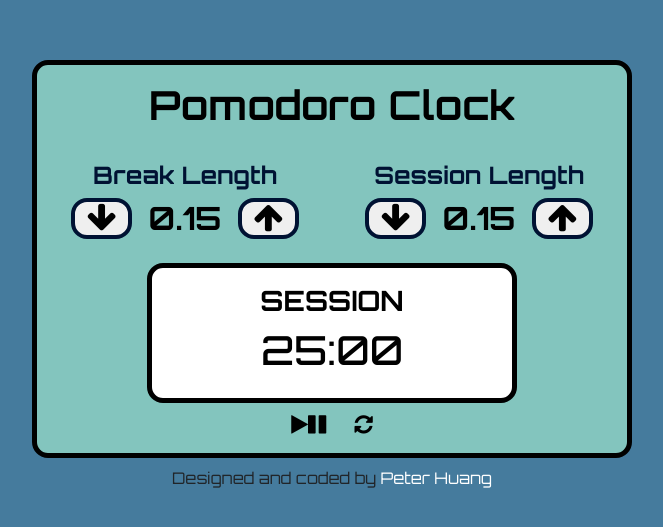
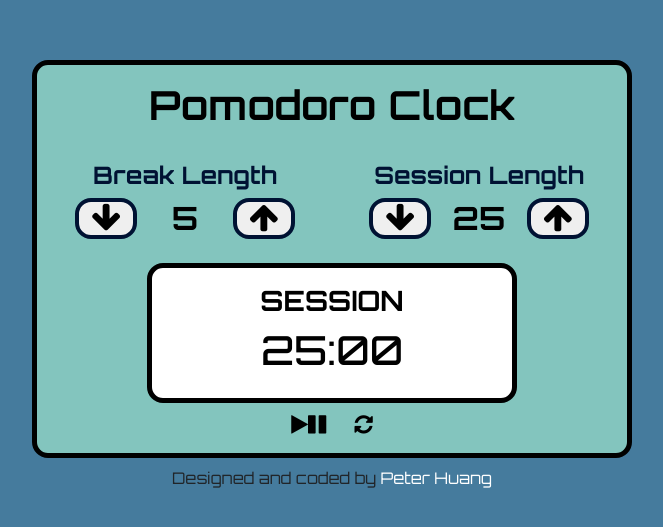
Before and after one commit to peter-huang/pomodoro-clock, a React (Create React App) app: page / in a window 1280 px wide. Shown: the part 125-652 px from the top of the page, without its empty margins (308-971 px from the left). Built offline with nearby package versions, Linux system fonts and the light colour scheme.

Commit message:
Updated countdown logic, included dynamic css styles for 60 and 30 countdown mark

```diff
--- a/public/index.html
+++ b/public/index.html
@@ -51,6 +51,5 @@
       To begin the development, run `npm start` or `yarn start`.
       To create a production bundle, use `npm run build` or `yarn build`.
     -->
-    <script src="https://cdn.freecodecamp.org/testable-projects-fcc/v1/bundle.js"></script>
   </body>
 </html>
--- a/src/App.js
+++ b/src/App.js
@@ -1,18 +1,6 @@
 import React from "react";
 import logo from "./logo.svg";
 
-const CLOCK_STATES = {
-  DEFAULT: {
-    session_length: 0.15,
-    session_in_secs: 7,
-    break_length: 0.15,
-    break_in_secs: 7,
-    time_left: "25:00",
-    isStartTimer: false,
-    isStartBreak: false,
-  },
-};
-/*
 const CLOCK_STATES = {
   DEFAULT: {
     session_length: 25,
@@ -24,7 +12,7 @@ const CLOCK_STATES = {
     isStartBreak: false,
   },
 };
-*/
+
 class App extends React.Component {
   constructor(props) {
     super(props);
@@ -64,13 +52,13 @@ class App extends React.Component {
   }
 
   shouldComponentUpdate(nextProp, nextState) {
-    if (this.state.session_in_secs === nextState.session_in_secs) {
-      console.log("update " + this.state.session_in_secs);
-    }
-
     return true;
   }
 
+  /*
+   * Starts and stops the timer countdown
+   *
+   * */
   start_stop() {
     if (!this.state.isStartTimer) {
       this.startTimer();
@@ -108,7 +96,7 @@ class App extends React.Component {
           this.setState((state) => {
             return {
               isStartBreak: !state.isStartBreak,
-              time_left: this.formatTime(this.state.session_in_secs),
+              time_left: this.formatTime(this.state.break_in_secs),
               session_in_secs: state.session_length * 60,
             };
           });
@@ -124,9 +112,6 @@ class App extends React.Component {
 
       // Countdown break
       else {
-        console.log("break start");
-        console.log(this.state.break_in_secs);
-
         if (this.state.break_in_secs <= 0) {
           this.audio.currentTime = 0;
           this.audio.play();
@@ -134,7 +119,7 @@ class App extends React.Component {
           this.setState((state) => {
             return {
               isStartBreak: !state.isStartBreak,
-              time_left: this.formatTime(this.state.break_in_secs),
+              time_left: this.formatTime(this.state.session_in_secs),
               break_in_secs: state.break_length * 60,
             };
           });
@@ -150,12 +135,14 @@ class App extends React.Component {
     }, 1000);
   }
 
+  /*
+   * Stops the countdown timer
+   *
+   */
   stopTimer() {
     if (this.countDownHandler != null) {
       clearInterval(this.countDownHandler);
     }
-
-    console.log("end timer");
   }
 
   /*
@@ -297,6 +284,8 @@ class App extends React.Component {
   }
 
   render() {
+    let isStartBreak = this.state.isStartBreak;
+
     return (
       <div class="container h-100">
         <div class="row h-100">
@@ -377,11 +366,53 @@ class App extends React.Component {
                 {/* Sesssion */}
                 <div class="col-12 col-sm-12 col-md-12 col-lg-12 col-xl-12 pt-4 d-flex flex-column justify-content-center align-items-center">
                   <div id="timer-container">
-                    <h3 id="timer-label" class="text-center">
+                    <h3
+                      id="timer-label"
+                      className={
+                        !isStartBreak &&
+                        this.state.session_in_secs > 30 &&
+                        this.state.session_in_secs < 60
+                          ? "text-center time-left-inactive"
+                          : !isStartBreak &&
+                            this.state.session_in_secs >= 0 &&
+                            this.state.session_in_secs <= 30
+                          ? "text-center time-left-active"
+                          : isStartBreak &&
+                            this.state.break_in_secs > 30 &&
+                            this.state.break_in_secs < 60
+                          ? "text-center time-left-inactive"
+                          : isStartBreak &&
+                            this.state.break_in_secs >= 0 &&
+                            this.state.break_in_secs <= 30
+                          ? "text-center time-left-active"
+                          : "text-center"
+                      }
+                    >
                       {!this.state.isStartBreak ? "SESSION" : "BREAK"}
                     </h3>
 
-                    <h1 id="time-left" class="text-center">
+                    <h1
+                      id="time-left"
+                      className={
+                        !isStartBreak &&
+                        this.state.session_in_secs > 30 &&
+                        this.state.session_in_secs < 60
+                          ? "text-center time-left-inactive"
+                          : !isStartBreak &&
+                            this.state.session_in_secs >= 0 &&
+                            this.state.session_in_secs <= 30
+                          ? "text-center time-left-active"
+                          : isStartBreak &&
+                            this.state.break_in_secs > 30 &&
+                            this.state.break_in_secs < 60
+                          ? "text-center time-left-inactive"
+                          : isStartBreak &&
+                            this.state.break_in_secs >= 0 &&
+                            this.state.break_in_secs <= 30
+                          ? "text-center time-left-active"
+                          : "text-center"
+                      }
+                    >
                       {this.state.time_left}
                     </h1>
 
--- a/src/frontend/css/main.css
+++ b/src/frontend/css/main.css
@@ -107,6 +107,17 @@ a:hover, a:visited {
   min-width: 200px;
 }
 
+#pomodoro-clock .time-left-active {
+  animation-iteration-count: infinite;
+  animation-name: time-left-active;
+  animation-timing-function: linear;
+  animation-duration: 1s;
+}
+
+#pomodoro-clock .time-left-inactive {
+  color: red !important;
+}
+
 #pomodoro-clock #play-reset-controls #start_stop,
 #pomodoro-clock #play-reset-controls #reset {
   border: none;
@@ -128,4 +139,28 @@ a:hover, a:visited {
 #pomodoro-clock #break-container * {
   padding: 0em 0.25em;
 }
+
+@keyframes time-left-active {
+  0% {
+    color: red;
+  }
+  25% {
+    color: red;
+  }
+  26% {
+    color: black;
+  }
+  50% {
+    color: black;
+  }
+  75% {
+    color: black;
+  }
+  76% {
+    color: red;
+  }
+  100% {
+    color: red;
+  }
+}
 /*# sourceMappingURL=main.css.map */
--- a/src/frontend/scss/main.scss
+++ b/src/frontend/scss/main.scss
@@ -12,6 +12,30 @@
   }
   // Output standard non-prefixed declaration
   #{$property}: #{$value};
+}
+
+// Mixin to prefix animation
+//// @param {String} $animation-name - Name of the animation
+@mixin keyframes($animation-name) {
+  @-webkit-keyframes #{$animation-name} {
+    @content;
+  }
+
+  @-moz-keyframes #{$animation-name} {
+    @content;
+  }
+
+  @-ms-keyframes #{$animation-name} {
+    @content;
+  }
+
+  @-o-keyframes #{$animation-name} {
+    @content;
+  }
+
+  @keyframes #{$animation-name} {
+    @content;
+  }
 }
 
 @font-face {
@@ -106,6 +130,17 @@ a {
     min-width: 200px;
   }
 
+  .time-left-active {
+    @include prefix("animation-iteration-count", "infinite");
+    @include prefix("animation-name", "time-left-active");
+    @include prefix("animation-timing-function", "linear");
+    @include prefix("animation-duration", "1s");
+  }
+
+  .time-left-inactive {
+    color: red !important;
+  }
+
   #play-reset-controls {
     #start_stop,
     #reset {
@@ -129,3 +164,29 @@ a {
     }
   }
 }
+
+@include keyframes("time-left-active") {
+  0% {
+    color: red;
+  }
+
+  25% {
+    color: red;
+  }
+  26% {
+    color: black;
+  }
+  50% {
+    color: black;
+  }
+  75% {
+    color: black;
+  }
+  76% {
+    color: red;
+  }
+
+  100% {
+    color: red;
+  }
+}
```
Also changed, not shown: 1 other file (tests, documents, lock files or other folders).
